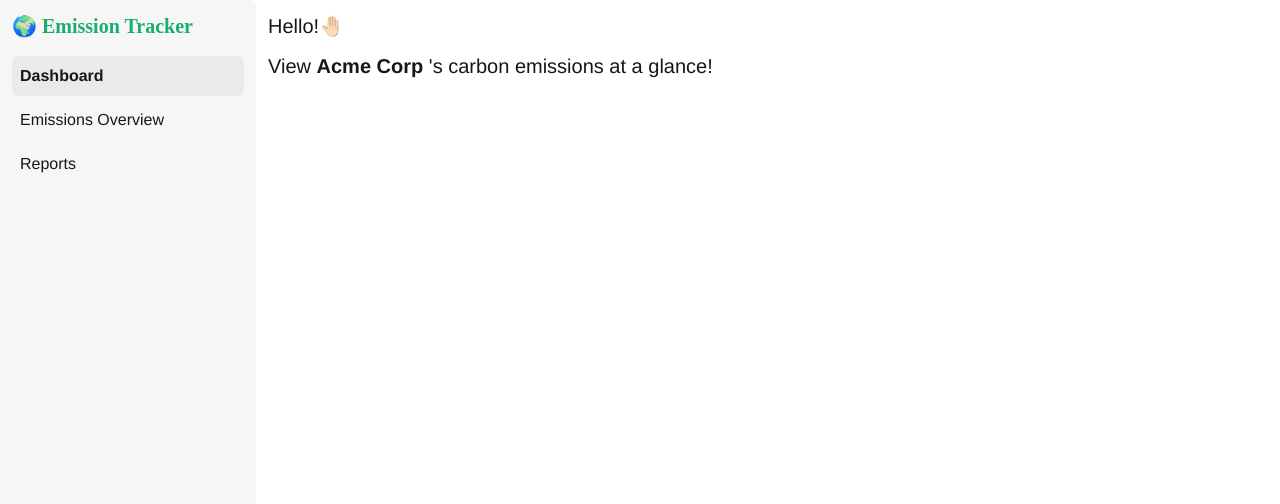
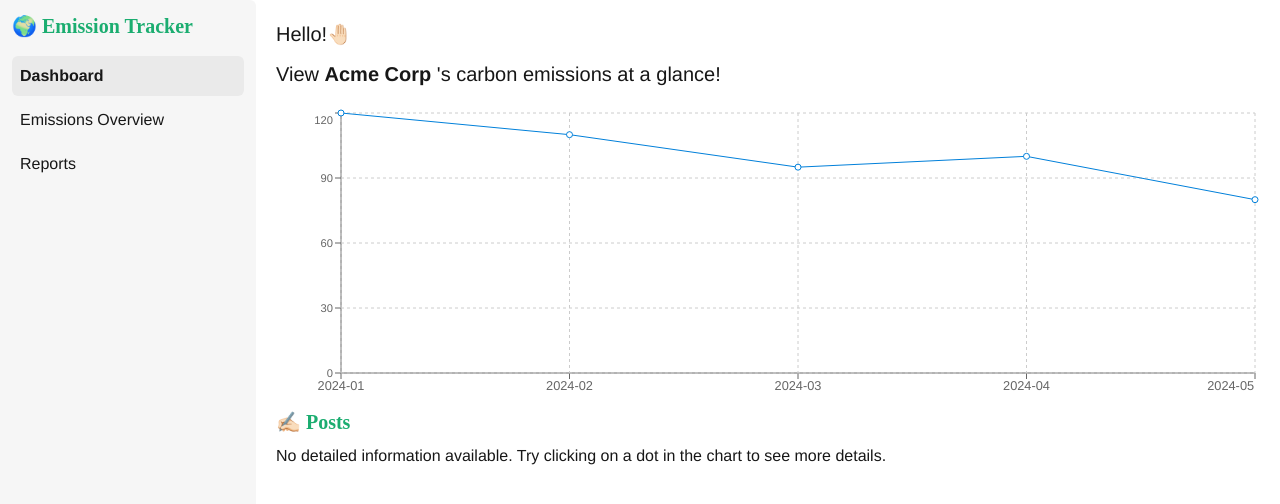
Before and after one commit to hyenee99/Carbon-Emissions-Dashboard, a Next.js app: page /dashboard in a window 1280 px wide. Shown: the top 504 px of the page. Built offline with nearby package versions, Linux system fonts and the light colour scheme; a web font is replaced by a local one.

Commit message:
feat: recharts 라이브러리 설치 및 탄소 배출량 그래프 구현

```diff
--- a/package.json
+++ b/package.json
@@ -12,6 +12,7 @@
     "next": "15.5.4",
     "react": "19.1.0",
     "react-dom": "19.1.0",
+    "recharts": "^3.2.1",
     "zustand": "^5.0.8"
   },
   "devDependencies": {
--- /dev/null
+++ b/src/app/_components/CustomActiveDot.tsx
@@ -0,0 +1,28 @@
+interface CustomDotProps {
+  cx?: number;
+  cy?: number;
+  payload?: any;
+  onClick: (payload: any) => void;
+}
+
+export default function CustomActiveDot({
+  cx,
+  cy,
+  payload,
+  onClick,
+}: CustomDotProps) {
+  if (cx === undefined || cy === undefined) return null;
+
+  return (
+    <circle
+      cx={cx}
+      cy={cy}
+      r={6}
+      fill="#0180DA"
+      stroke="#fff"
+      strokeWidth={2}
+      style={{ cursor: "pointer" }}
+      onClick={() => payload && onClick(payload)}
+    />
+  );
+}
--- /dev/null
+++ b/src/app/_components/EmissionChart.tsx
@@ -0,0 +1,89 @@
+"use client";
+import { fetchPosts } from "@/lib/api";
+import { useCompanyStore } from "@/stores/useCompanyStore";
+import { GhgEmission, Post } from "@/types/types";
+import { useEffect, useState } from "react";
+import {
+  CartesianGrid,
+  Line,
+  LineChart,
+  ResponsiveContainer,
+  Tooltip,
+  XAxis,
+  YAxis,
+} from "recharts";
+import CustomActiveDot from "./CustomActiveDot";
+
+interface chartProps {
+  data: GhgEmission[];
+}
+export default function EmissionChart({ data }: chartProps) {
+  const selectedCompany = useCompanyStore((state) => state.selectedCompany);
+  const [posts, setPosts] = useState<Post[]>([]);
+  const [detail, setDetail] = useState<Post | null>(null);
+
+  useEffect(() => {
+    async function loadPosts() {
+      try {
+        const data = await fetchPosts();
+        setPosts(data);
+      } catch (error) {
+        console.log(error);
+      }
+    }
+    loadPosts();
+  }, []);
+
+  const companyPost = posts.filter(
+    (post) => post.resourceUid === selectedCompany.id
+  );
+
+  return (
+    <div className="w-full h-75">
+      <ResponsiveContainer width="100%" height="100%">
+        <LineChart data={data}>
+          <XAxis dataKey="yearMonth" style={{ fontSize: "0.8rem" }} />
+          <YAxis style={{ fontSize: "0.7rem" }} />
+          <Tooltip />
+          <CartesianGrid stroke="#ccc" strokeDasharray="3 3" />
+          <Line
+            type="linear"
+            dataKey="emissions"
+            stroke="#0180DA"
+            activeDot={(dotProps) => (
+              <CustomActiveDot
+                {...dotProps} // cx, cy, payload 등 모두 전달
+                onClick={(payload) => {
+                  const clickedDate = payload.yearMonth;
+                  const activeDotDetail = companyPost.find(
+                    (d) => d.dateTime === clickedDate
+                  );
+                  if (activeDotDetail) {
+                    setDetail(activeDotDetail);
+                  } else {
+                    setDetail(null);
+                  }
+                }}
+              />
+            )}
+          />{" "}
+        </LineChart>
+      </ResponsiveContainer>
+      <div>
+        <h1 className="text-xl mb-2 text-[#1BAD70]">✍🏻 Posts</h1>
+        {detail ? (
+          <div className="flex flex-col gap-2">
+            <p>{detail.dateTime}</p>
+            <p className="font-semibold">{detail.title}</p>
+            <p>{detail.content}</p>
+          </div>
+        ) : (
+          <p>
+            No detailed information available. Try clicking on a dot in the
+            chart to see more details.
+          </p>
+        )}
+      </div>
+    </div>
+  );
+}
--- a/src/app/dashboard/page.tsx
+++ b/src/app/dashboard/page.tsx
@@ -1,17 +1,42 @@
 "use client";
+import { fetchCompanies, fetchPosts } from "@/lib/api";
 import { useCompanyStore } from "@/stores/useCompanyStore";
+import { Company, Post } from "@/types/types";
+import { useEffect, useState } from "react";
+import EmissionChart from "../_components/EmissionChart";
 
 export default function Dashboard() {
   const selectedCompany = useCompanyStore((state) => state.selectedCompany);
+  const [companies, setCompanies] = useState<Company[]>([]);
+
+  useEffect(() => {
+    async function loadCompanies() {
+      try {
+        const data = await fetchCompanies();
+        setCompanies(data);
+      } catch (error) {
+        console.log(error);
+      }
+    }
+    loadCompanies();
+  }, []);
+
+  // 받아온 companies 데이터 중에 선택한 회사의 id 와 같은 회사 찾기
+  const company = companies.find((c) => c.id === selectedCompany.id);
+  const chartData = company ? company.emissions : [];
+
   return (
-    <>
-      <div className="text-xl flex flex-col gap-3">
+    <div className="p-2">
+      <div className="text-xl flex flex-col gap-3 mb-5">
         <p>Hello!🤚🏻 </p>
         <p>
           View <span className="font-semibold">{selectedCompany.name}</span> 's
           carbon emissions at a glance!
         </p>
       </div>
-    </>
+      <div className="w-full">
+        <EmissionChart data={chartData} />
+      </div>
+    </div>
   );
 }
```
Also changed, not shown: 1 other file (tests, documents, lock files or other folders).
